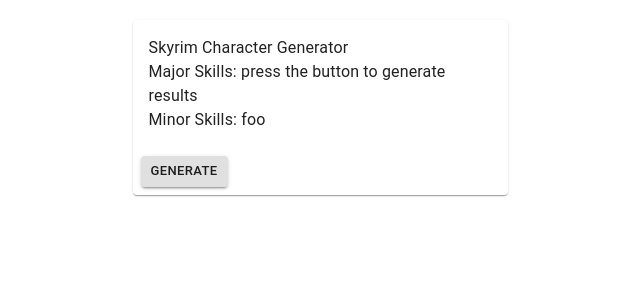
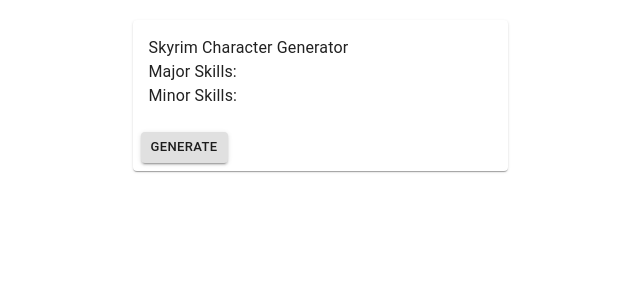
Before and after one commit to hmbeale/generator, a React (Create React App) app: page / in a window 1280 px wide. Shown: the top 300 px of the page, without its empty margins (320-960 px from the left). Built offline with nearby package versions, Linux system fonts and the light colour scheme.

Commit message:
text update

```diff
--- a/src/App.js
+++ b/src/App.js
@@ -62,8 +62,8 @@
   constructor(props) {
     super(props);
     this.state = {
-      text1: "press the button to generate results",
-      text2: "foo"
+      text1: "",
+      text2: ""
     };
   }
 
```
Also changed, not shown: 1 other file (tests, documents, lock files or other folders).
